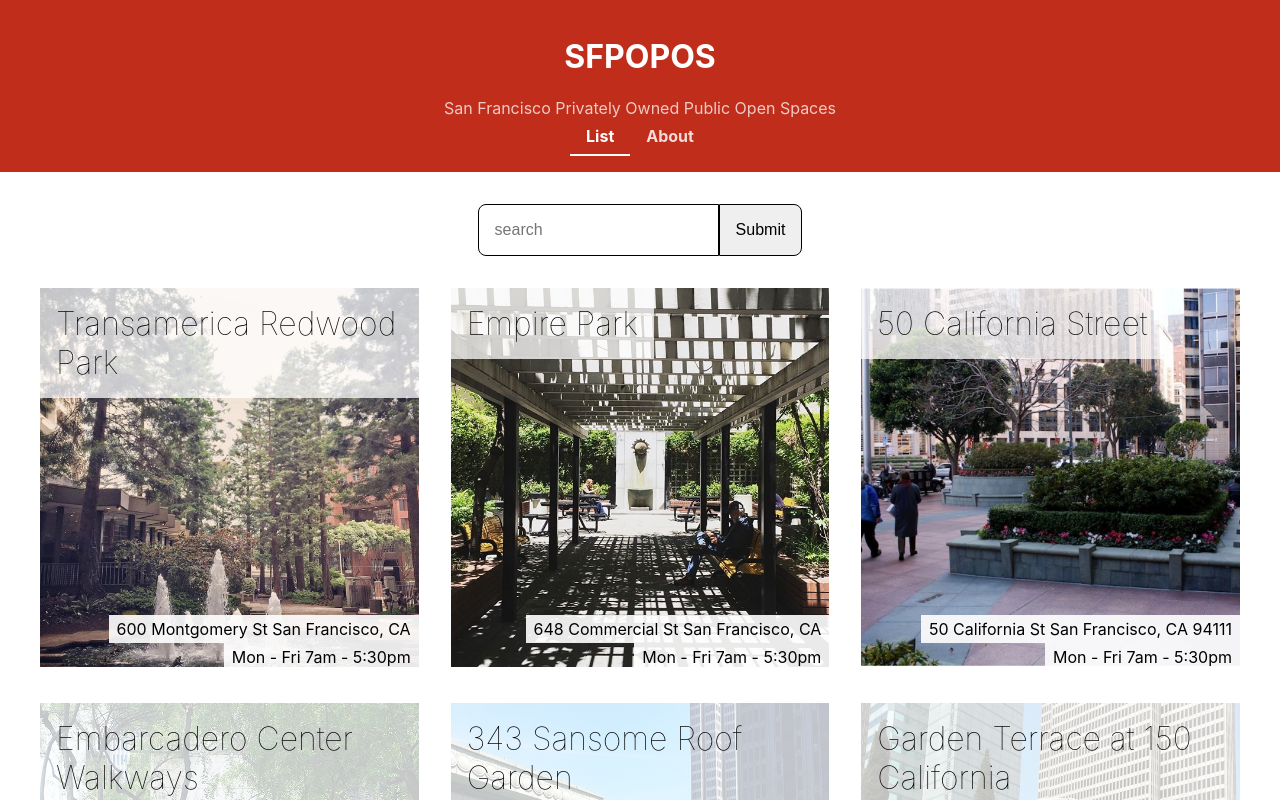
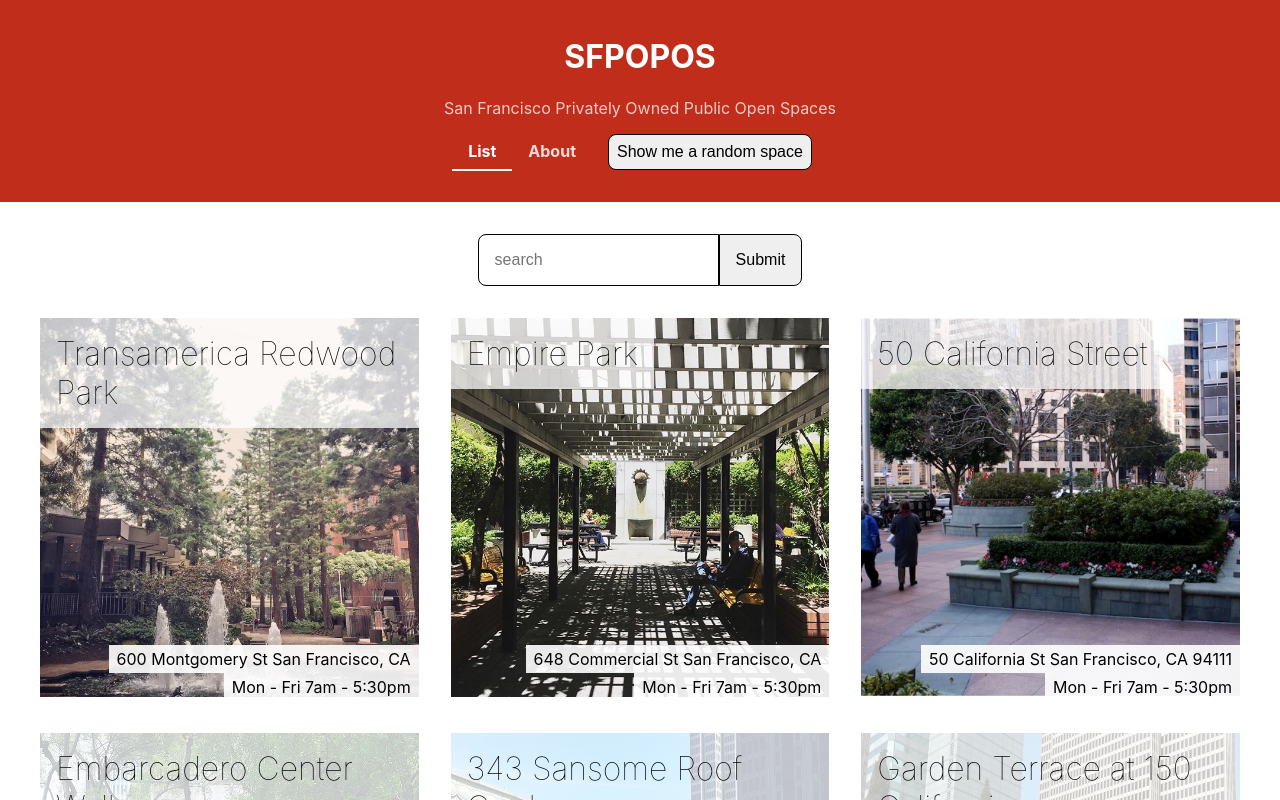
Before and after one commit to Andrew32A/ACS-1320-React-Fundamentals-Tutorial, a React (Create React App) app: page /#/ in a window 1280 px wide. Shown: the top 800 px of the page. Built offline with nearby package versions, Linux system fonts and the light colour scheme.

Commit message:
added random space button

```diff
--- /dev/null
+++ b/src/components/RandomSpace/RandomSpace.css
@@ -0,0 +1,11 @@
+.RandomSpace {
+	padding: 0.5em;
+	margin: 1em;
+	border: 1px solid;
+    border-radius: 0.5em;
+	font-size: 1rem;
+}
+
+.RandomSpace:hover {
+    cursor: pointer;
+}
--- /dev/null
+++ b/src/components/RandomSpace/RandomSpace.js
@@ -0,0 +1,19 @@
+import { useNavigate } from 'react-router-dom'
+import './RandomSpace.css';
+import data from '../../sfpopos-data.json'
+
+function RandomSpace() {
+	const navigate = useNavigate()
+
+  return (
+	<button
+        className="RandomSpace"
+        onClick={(e) => {
+                const id = Math.floor(Math.random() * data.length)
+                navigate(`/details/${id}`)
+            }}>Show me a random space
+    </button>
+  )
+}
+
+export default RandomSpace
--- a/src/components/Title/Title.js
+++ b/src/components/Title/Title.js
@@ -1,5 +1,6 @@
 import { NavLink } from 'react-router-dom'
 import './Title.css';
+import RandomSpace from '../RandomSpace/RandomSpace'
 
 function Title() {
     return (
@@ -15,6 +16,7 @@
                 <NavLink
                     className={({ isActive }) => isActive ? "nav-link-active" : "nav-link" }
                     to="/about">About</NavLink>
+                <RandomSpace />
             </div>
 
         </header>
```
